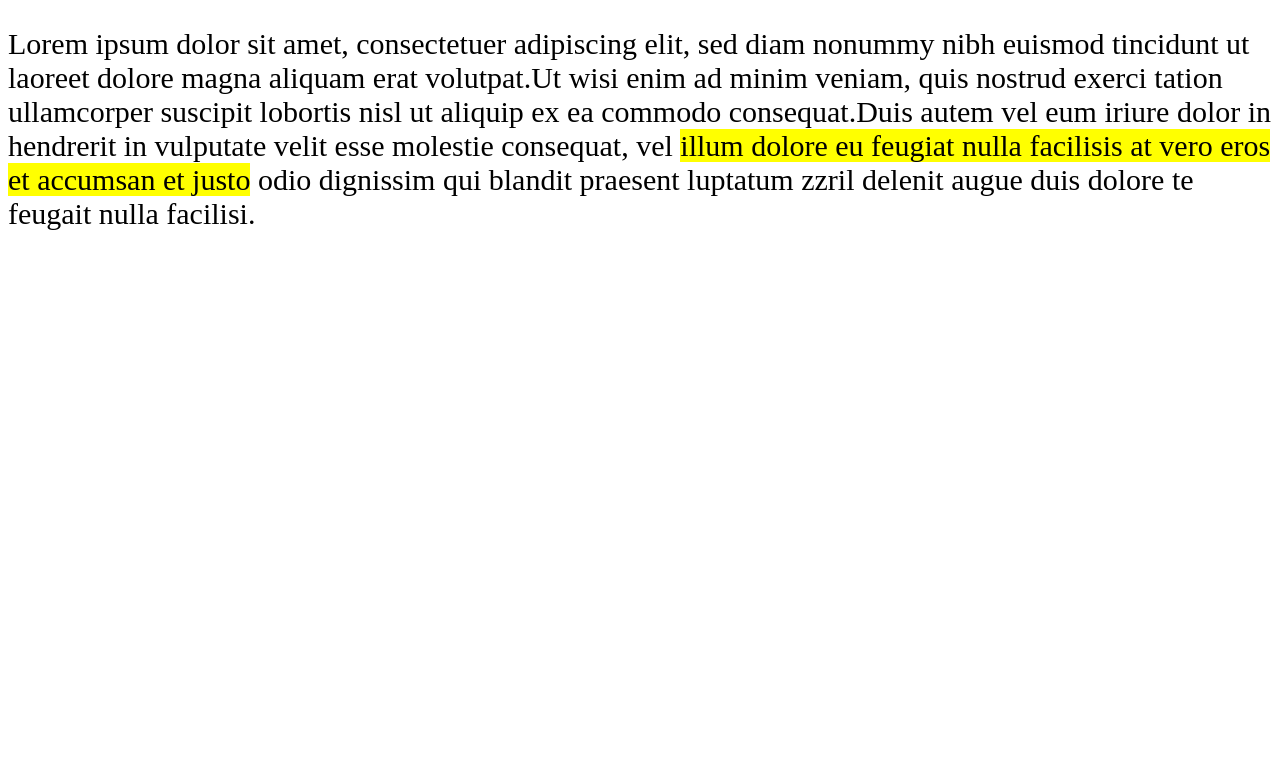
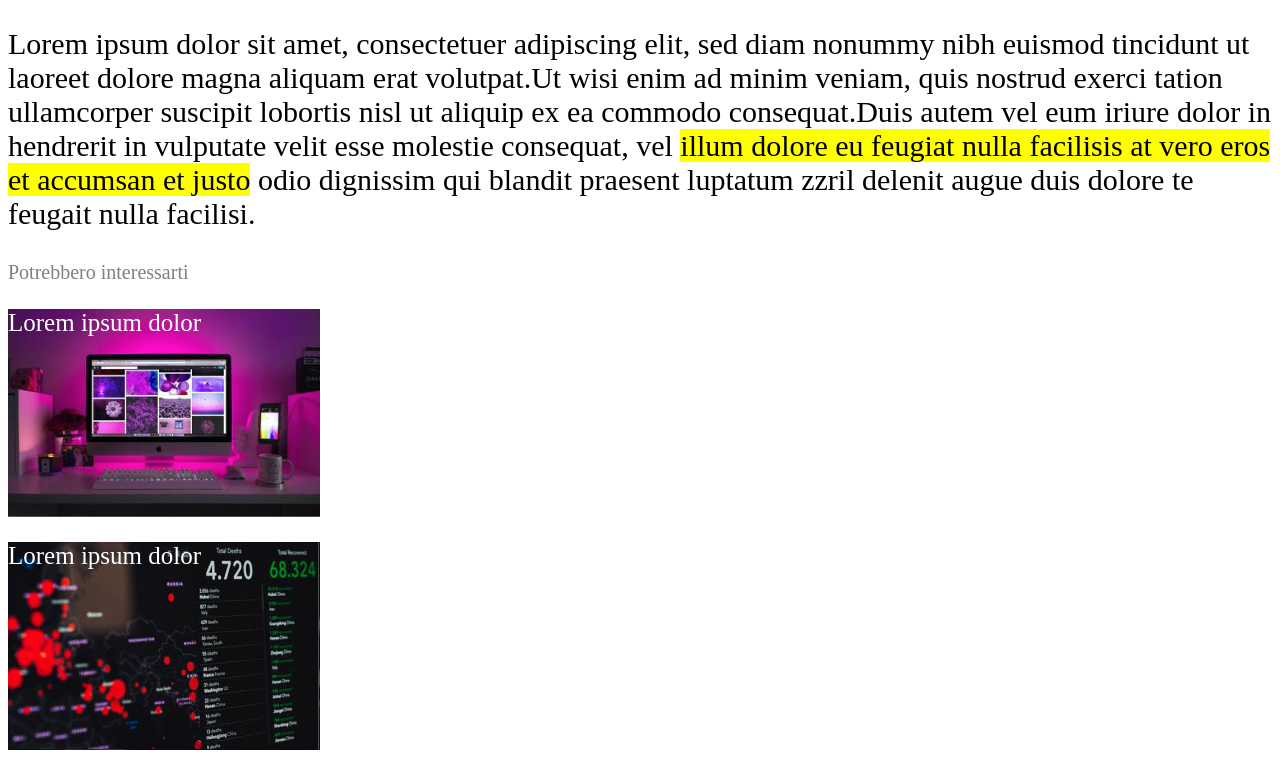
Before and after one commit to PierluigiTornesi/html-css-booleaner, a plain HTML site: page index.html in a window 1280 px wide. Shown: the part 2287-3045 px from the top of the page. Before the commit the page ends 2548 px from the top, so only its background shows below. Drawn offline with Linux system fonts and the light colour scheme.

Commit message:
add: aggiunta footer e relative classi css

```diff
--- a/css/style.css
+++ b/css/style.css
@@ -63,3 +63,25 @@ header{
 .riga-blu-tabella{
     background-color: aquamarine;
 }
+
+.interessi{
+    color: gray;
+    font-size: 20px;
+}
+
+.foto1{
+    height: 208px;
+    width: 312px;
+    background-image: url(../img/monitor.jpg);
+}
+
+.foto2{
+    height: 208px;
+    width: 312px;
+    background-image: url(../img/graph.jpg);
+}
+
+.nome-foto{
+    color: white;
+    font-size: 25px;
+}
--- a/index.html
+++ b/index.html
@@ -26,8 +26,8 @@
             <!-- /div -->
             <!-- div contenente le immagini della -->
             <div class="immagini">
-                <img class="foto" src="img/tim-1.jpg" alt="John S. and James L.Knight Foundation, by Scott Henrichsen">
-                <img class="foto" src="img/tim-2.jpg" alt="Wikimedia, by Paul Clarke">
+                <img src="img/tim-1.jpg" alt="John S. and James L.Knight Foundation, by Scott Henrichsen">
+                <img src="img/tim-2.jpg" alt="Wikimedia, by Paul Clarke">
                 <!-- descrizione prima foto -->
                 <p class="info-immagini">1st Photo: John S. and James L.Knight Foundation, by Scott Henrichsen</p>
                 <!-- descrizione seconda foto -->
@@ -100,7 +100,19 @@
 
         <!-- footer -->
         <footer>
-
+            <!--p testo del footer -->
+            <p class="interessi">Potrebbero interessarti</p>
+            <!--/p-->
+            <!-- div contenente la prima foto e il nome -->
+            <div class="foto1">
+                <p class="nome-foto">Lorem ipsum dolor</p>
+            </div>
+            <!-- /div -->
+            <!-- div contenente la seconda foto e il nome -->
+            <div class="foto2">
+                <p class="nome-foto">Lorem ipsum dolor</p>
+            </div>
+            <!--/div-->
         </footer>
         <!-- /footer -->
     </body>
```
